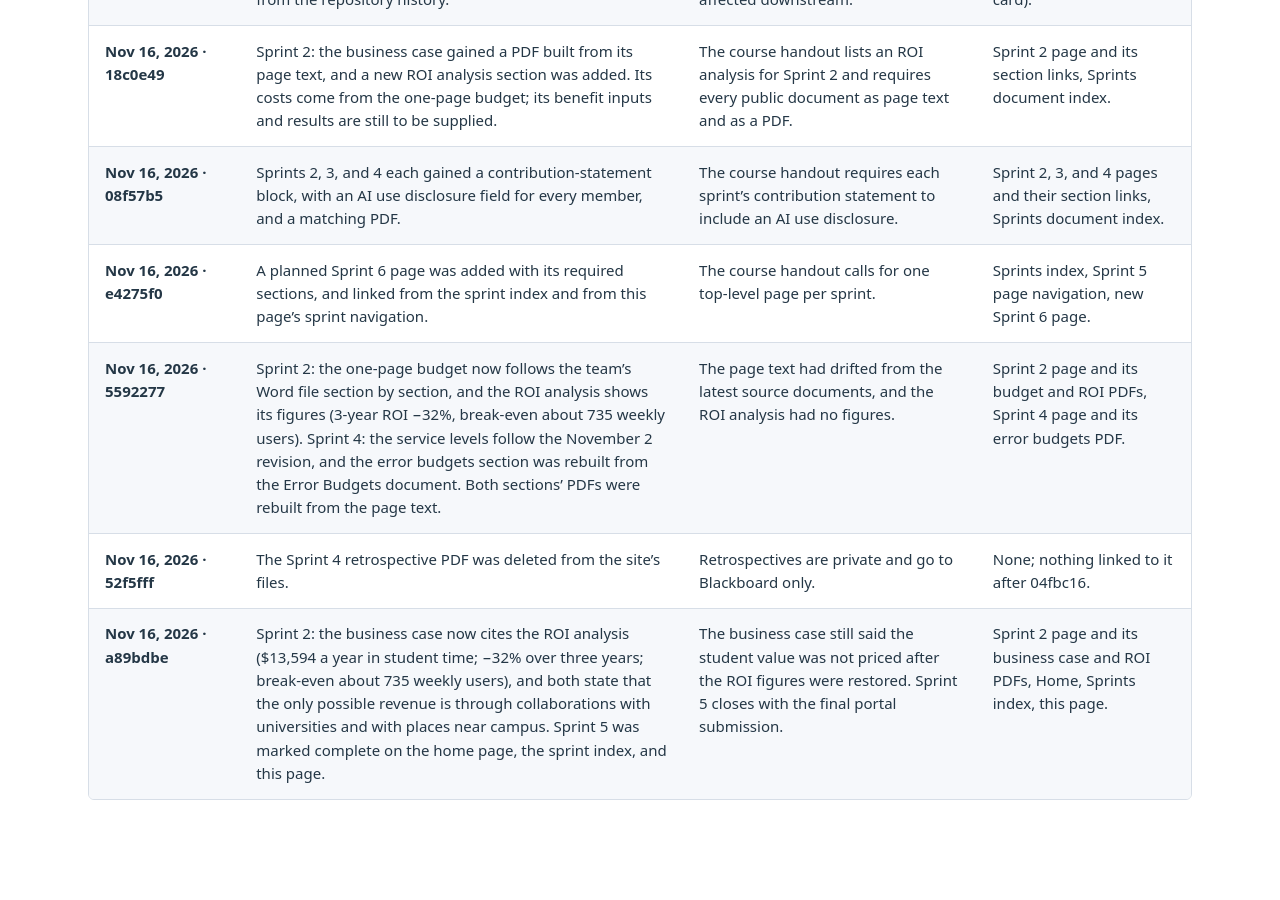
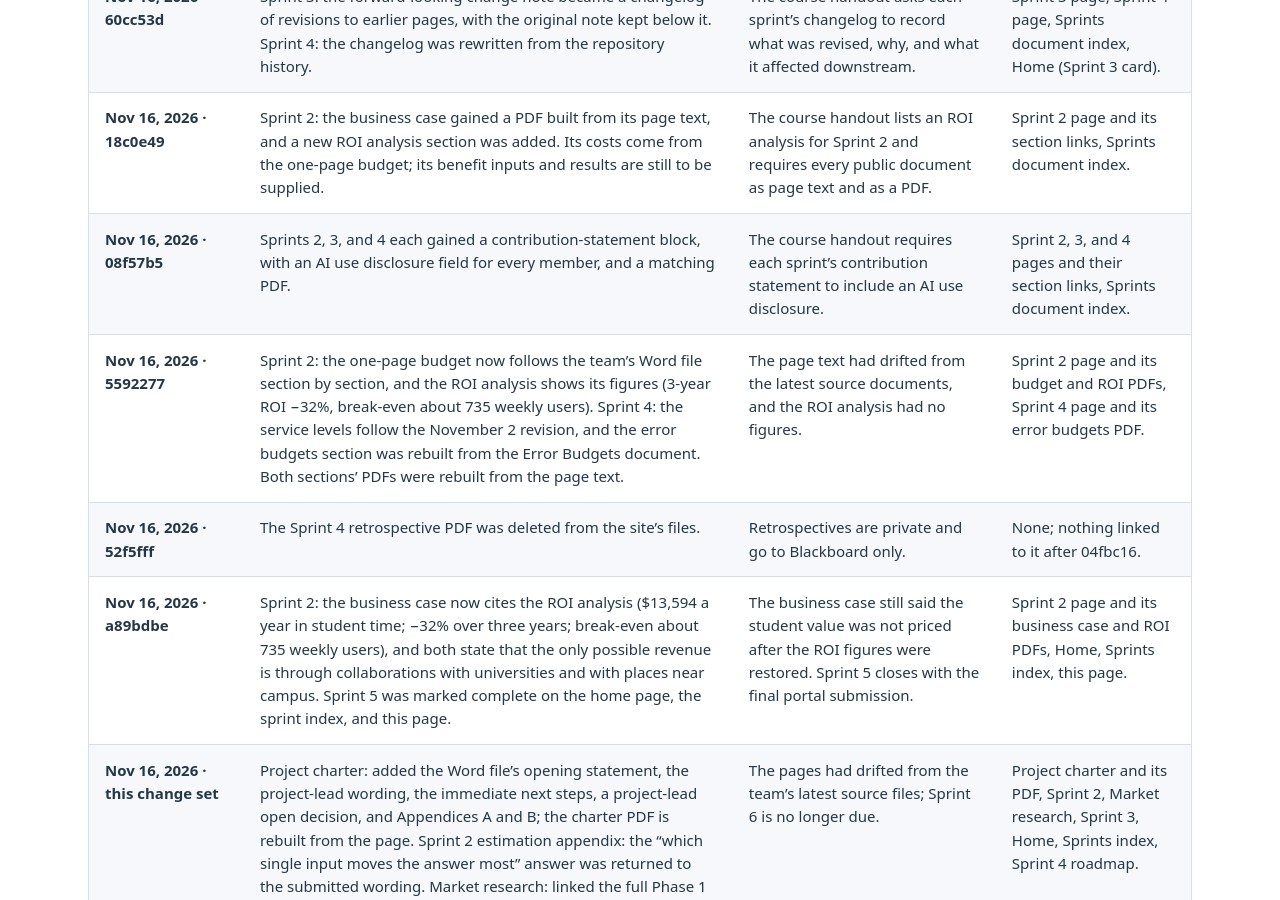
Before and after one commit to dlozan62/dlozan62.github.io, a Jekyll site: the page built from sprint-5.html, in a window 1280 px wide and 900 px high, scrolled down 6638 px. Built offline with Jekyll 4.4.1, drawn with Linux system fonts in a browser that asks for light colours; some of the changed text lies outside the part shown.

Commit message:
Cite the correction commit in the Sprint 5 changelog

```diff
--- a/sprint-5.html
+++ b/sprint-5.html
@@ -147,12 +147,6 @@ permalink: /sprints/sprint-5/
           <td>Sprint 2, 3, and 4 pages and their section links, Sprints document index.</td>
         </tr>
         <tr>
-          <th scope="row">Nov 16, 2026 · e4275f0</th>
-          <td>A planned Sprint 6 page was added with its required sections, and linked from the sprint index and from this page’s sprint navigation.</td>
-          <td>The course handout calls for one top-level page per sprint.</td>
-          <td>Sprints index, Sprint 5 page navigation, new Sprint 6 page.</td>
-        </tr>
-        <tr>
           <th scope="row">Nov 16, 2026 · 5592277</th>
           <td>Sprint 2: the one-page budget now follows the team’s Word file section by section, and the ROI analysis shows its figures (3-year ROI −32%, break-even about 735 weekly users). Sprint 4: the service levels follow the November 2 revision, and the error budgets section was rebuilt from the Error Budgets document. Both sections’ PDFs were rebuilt from the page text.</td>
           <td>The page text had drifted from the latest source documents, and the ROI analysis had no figures.</td>
@@ -169,6 +163,12 @@ permalink: /sprints/sprint-5/
           <td>Sprint 2: the business case now cites the ROI analysis ($13,594 a year in student time; −32% over three years; break-even about 735 weekly users), and both state that the only possible revenue is through collaborations with universities and with places near campus. Sprint 5 was marked complete on the home page, the sprint index, and this page.</td>
           <td>The business case still said the student value was not priced after the ROI figures were restored. Sprint 5 closes with the final portal submission.</td>
           <td>Sprint 2 page and its business case and ROI PDFs, Home, Sprints index, this page.</td>
+        </tr>
+        <tr>
+          <th scope="row">Nov 16, 2026 · this change set</th>
+          <td>Project charter: added the Word file’s opening statement, the project-lead wording, the immediate next steps, a project-lead open decision, and Appendices A and B; the charter PDF is rebuilt from the page. Sprint 2 estimation appendix: the “which single input moves the answer most” answer was returned to the submitted wording. Market research: linked the full Phase 1 report. Sprint 3: header changed to Complete. The planned Sprint 6 page was removed, with its links and the home page’s six-sprint count.</td>
+          <td>The pages had drifted from the team’s latest source files; Sprint 6 is no longer due.</td>
+          <td>Project charter and its PDF, Sprint 2, Market research, Sprint 3, Home, Sprints index, Sprint 4 roadmap.</td>
         </tr>
       </tbody>
     </table>
@@ -192,5 +192,4 @@ permalink: /sprints/sprint-5/
 <nav class="sprint-pager" aria-label="Sprint navigation">
   <a href="{{ '/sprints/sprint-4/' | relative_url }}" rel="prev"><span>Previous</span>Sprint 4: Reliability and planning</a>
   <a href="{{ '/sprints/' | relative_url }}"><span>All sprints</span>Sprint archive</a>
-  <a href="{{ '/sprints/sprint-6/' | relative_url }}" rel="next"><span>Next</span>Sprint 6: Planned</a>
 </nav>
```
Also changed, not shown: sprint-6.html (deleted, +0 -52 lines), 1 other file.
